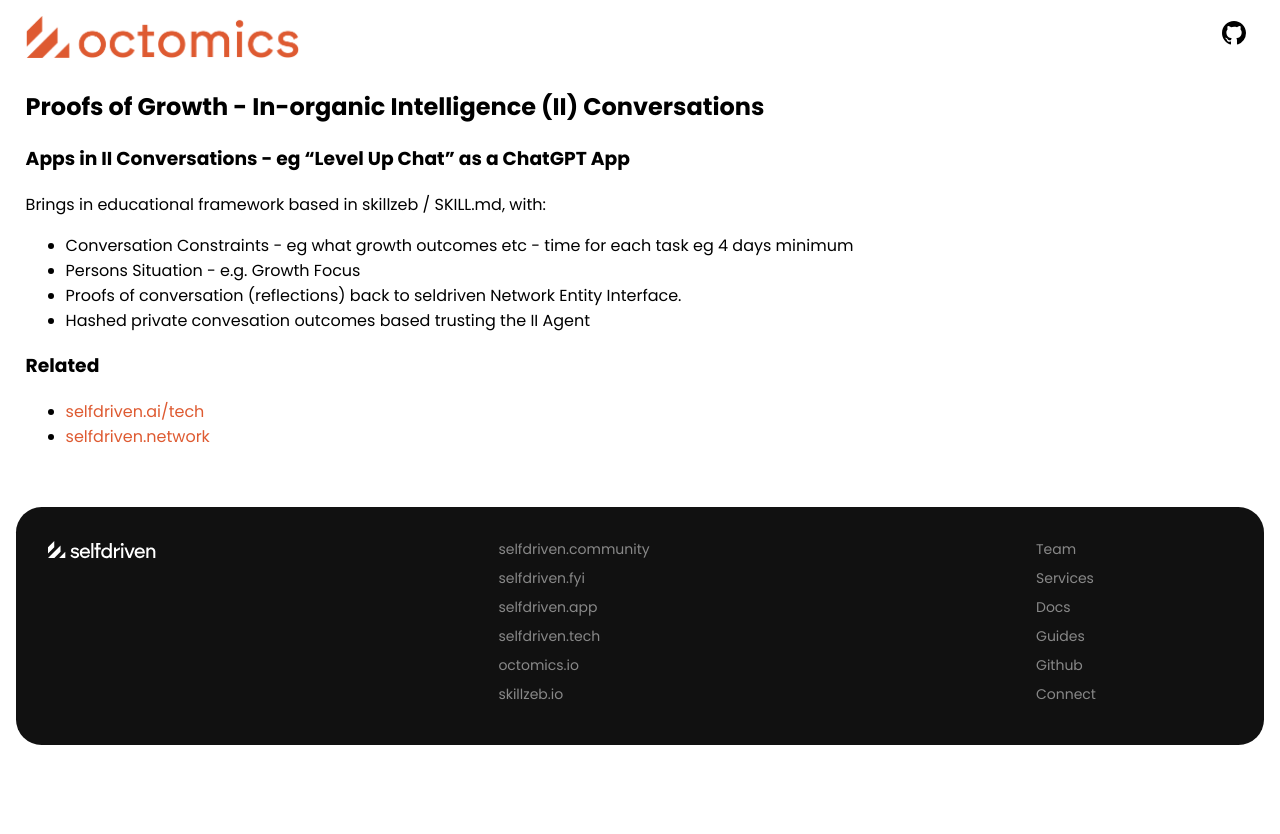
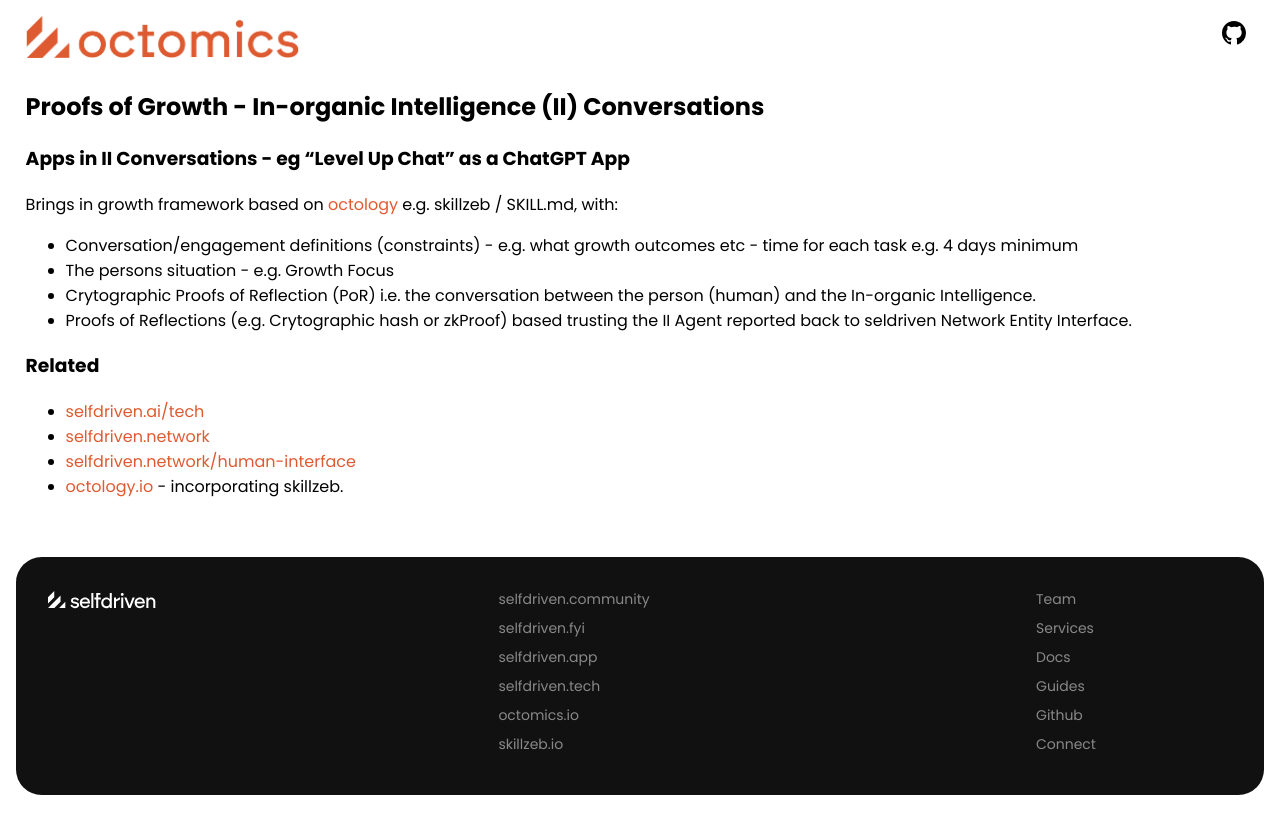
Before and after one commit to selfdriven-octo/octomics, a Jekyll site: the page built from docs/pages/proofs-growth-ii-conversations.md, in a window 1280 px wide. Shown: the top 834 px of the page. Built offline with Jekyll 4.4.1, drawn with Linux system fonts in a browser that asks for light colours.

Commit message:
Update proofs-growth-ii-conversations.md

```diff
--- a/docs/pages/proofs-growth-ii-conversations.md
+++ b/docs/pages/proofs-growth-ii-conversations.md
@@ -8,12 +8,14 @@
 
 ### Apps in II Conversations - eg "Level Up Chat" as a ChatGPT App
 
-Brings in educational framework based in skillzeb / SKILL.md, with:
-- Conversation Constraints - eg what growth outcomes etc - time for each task eg 4 days minimum
-- Persons Situation - e.g. Growth Focus
-- Proofs of conversation (reflections) back to seldriven Network Entity Interface.
-- Hashed private convesation outcomes based trusting the II Agent
+Brings in growth framework based on [octology](https://octology.io) e.g. skillzeb / SKILL.md, with:
+- Conversation/engagement definitions (constraints) - e.g. what growth outcomes etc - time for each task e.g. 4 days minimum
+- The persons situation - e.g. Growth Focus
+- Crytographic Proofs of Reflection (PoR) i.e. the conversation between the person (human) and the In-organic Intelligence.
+- Proofs of Reflections (e.g. Crytographic hash or zkProof) based trusting the II Agent reported back to seldriven Network Entity Interface.
 
 ### Related
 - [selfdriven.ai/tech](https://selfdriven.ai/tech)
 - [selfdriven.network](https://selfdriven.network)
+- [selfdriven.network/human-interface](https://selfdriven.network/human-interface)
+- [octology.io](https://octology.io) - incorporating skillzeb.
```
